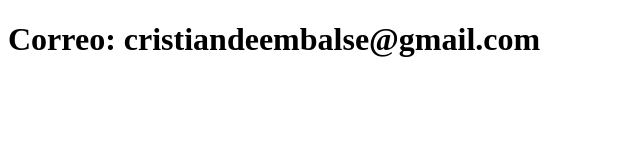
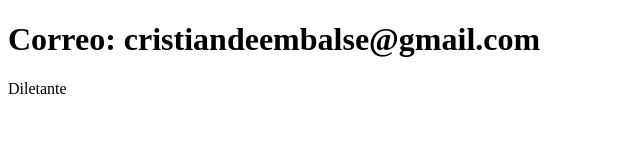
Before and after one commit to cristiandeembalse/sistema-de-registro, a plain HTML site: page contacto.html in a window 1280 px wide. Shown: the full height of the page, 0-640 px from the left. Drawn offline with Linux system fonts and the light colour scheme.

Commit message:
Actualiza el contacto

```diff
--- a/contacto.html
+++ b/contacto.html
@@ -7,5 +7,6 @@
 </head>
 <body>
     <h1>Correo: cristiandeembalse@gmail.com</h1>
+    <p>Diletante</p>
 </body>
 </html>
```
Also changed, not shown: index.html (line endings or trailing spaces), 1 other file.
